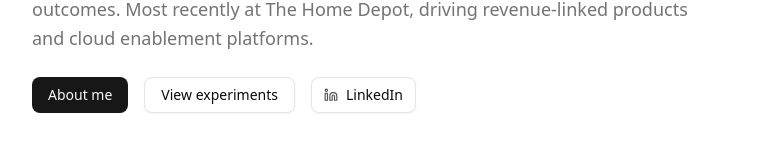
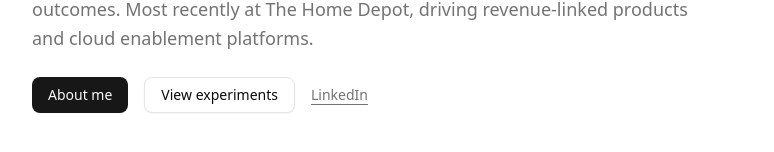
Before and after one commit to brennaman/personal-site, a Next.js app: page / in a window 1280 px wide. Shown: the part 442-594 px from the top of the page, without its empty margins (248-1022 px from the left). Built offline with nearby package versions, Linux system fonts and the light colour scheme; no server answers.

Commit message:
Try understated text-style LinkedIn link

```diff
--- a/src/app/page.tsx
+++ b/src/app/page.tsx
@@ -1,5 +1,4 @@
 import { Button } from "@/components/ui/button";
-import { Linkedin } from "lucide-react";
 import Image from "next/image";
 import Link from "next/link";
 
@@ -31,17 +30,14 @@ export default function Home() {
         <Button variant="outline" asChild>
           <Link href="/lab">View experiments</Link>
         </Button>
-        <Button variant="outline" asChild>
         <Link
           href="https://www.linkedin.com/in/paulbrennaman"
           target="_blank"
           rel="noopener noreferrer"
-            className="inline-flex items-center gap-1.5"
+          className="inline-flex items-center text-sm text-muted-foreground underline underline-offset-4 hover:text-foreground transition-colors"
         >
-            <Linkedin className="size-3.5 shrink-0 opacity-70" aria-hidden="true" />
-            <span>LinkedIn</span>
+          LinkedIn
         </Link>
-        </Button>
       </div>
     </div>
   );
```
Lines whose indentation alone changed are shown as unchanged.
